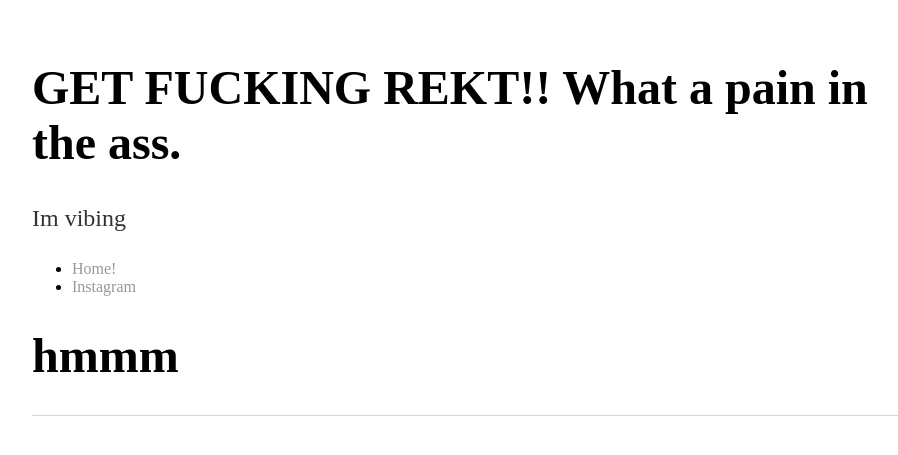
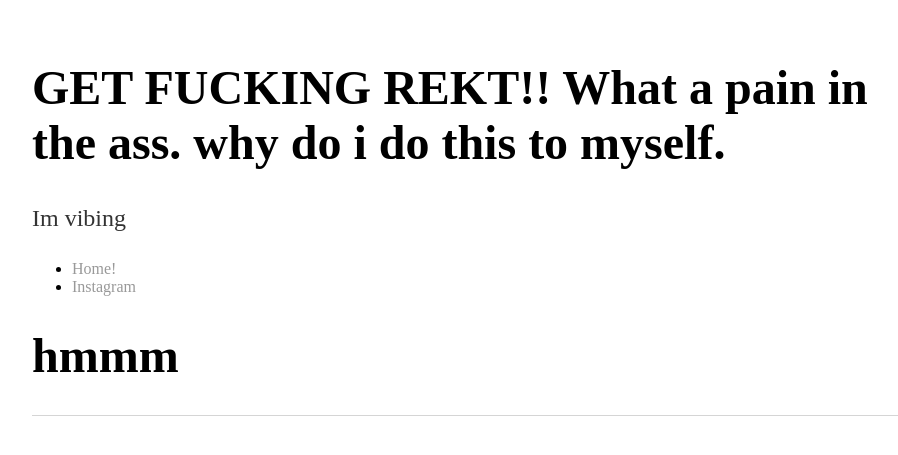
Before and after one commit to LiteralHat/literalhat.github.io, a Jekyll site: the page built from index.html, in a window 1280 px wide. Shown: the top 455 px of the page, without its empty margins (160-1058 px from the left). Built offline with Jekyll 4.4.1, drawn with Linux system fonts in a browser that asks for light colours; some web fonts are replaced; Markdown is read by kramdown in place of the engine named in the settings.

Commit message:
Update default.html

```diff
--- a/_layouts/default.html
+++ b/_layouts/default.html
@@ -16,7 +16,7 @@
 	<body>
 		<div class="container">
     		<div class="blurb">
-        		<h1>GET FUCKING REKT!! What a pain in the ass.</h1>
+        		<h1>GET FUCKING REKT!! What a pain in the ass. why do i do this to myself.</h1>
 				<p>Im vibing</p>
 			    		<ul>
         		<li><a href="/">Home!</a></li>
```
